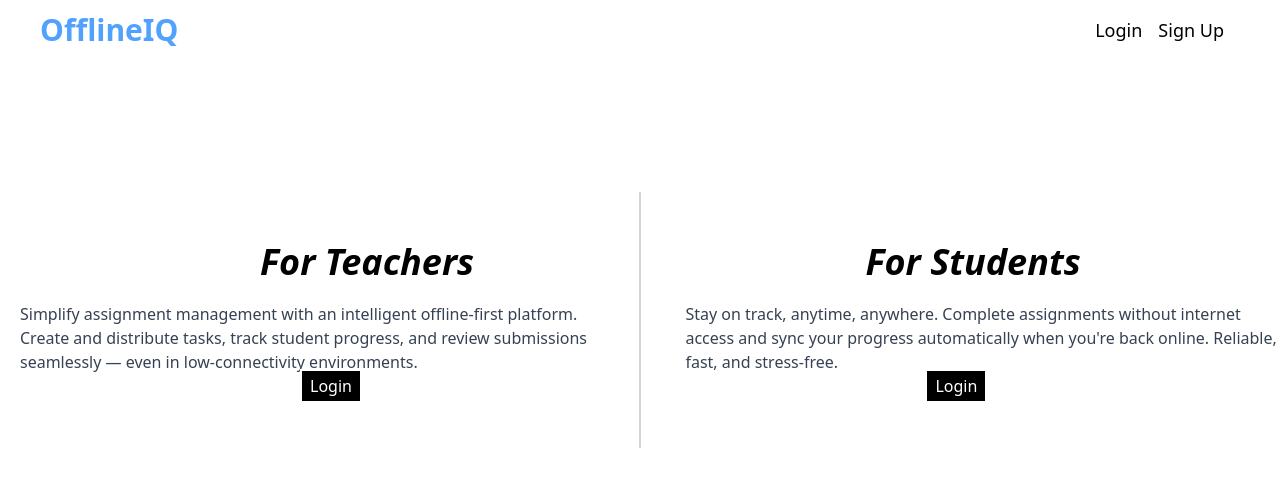
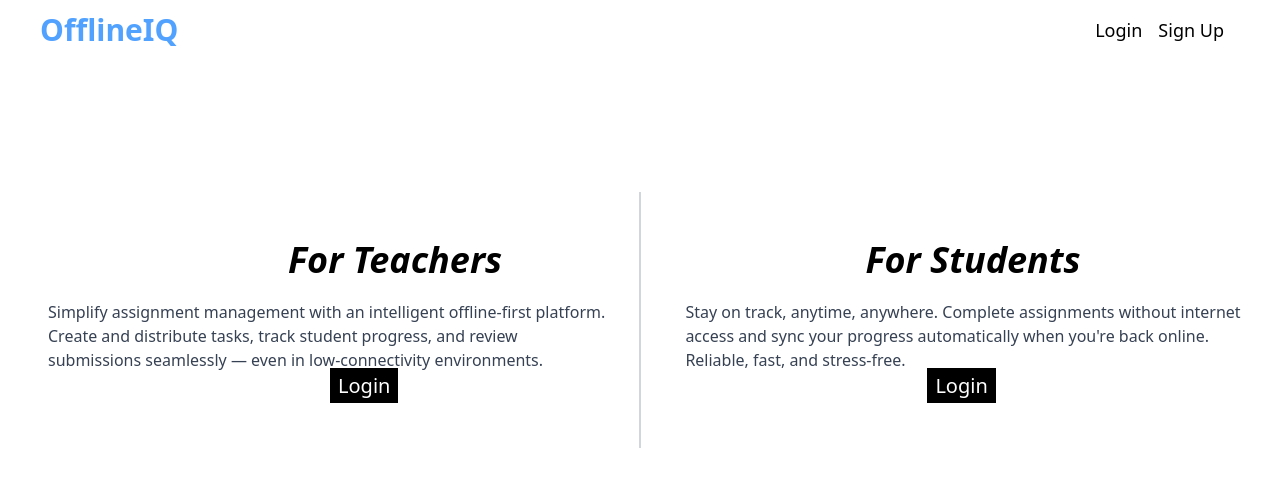
Before and after one commit to VibhorSharma0053/Virus, a React (Vite) app in the folder client/: page /account in a window 1280 px wide. Shown: the top 486 px of the page. Built offline with nearby package versions, Linux system fonts and the light colour scheme.

Commit message:
Linking update in Account Page

```diff
--- a/client/src/components/createAssignment.jsx
+++ b/client/src/components/createAssignment.jsx
@@ -205,7 +205,12 @@ const TeacherAssignmentCreation = (props) => {
           >
             Create Assignment
           </button>
-          <button onClick={props.close}>Cancel</button>
+          <button
+            onClick={props.close}
+            className="mt-4 px-4 py-2 rounded-lg text-red-600 border border-red-300 hover:bg-red-50 active:bg-red-100 transition duration-200"
+          >
+            Cancel
+          </button>
         </div>
       </form>
     </div>
--- a/client/src/pages/Account.jsx
+++ b/client/src/pages/Account.jsx
@@ -6,7 +6,7 @@ const Account = () => {
   return (
     <>
       <NavBar />
-      <div className="flex items-center h-130 bg-white">
+      <div className="flex items-center h-130 bg-white px-7">
         <div className="w-7xl">
           <h1 className="font-bold text-4xl pl-65 italic">For Teachers</h1>
           <p className="text-gray-700 pt-5 pl-5 font-sans">
@@ -15,7 +15,7 @@ const Account = () => {
             review submissions seamlessly — even in low-connectivity
             environments.
           </p>
-          <Link className="bg-black text-white border-2 px-2 py-1 ml-75 mt-10">
+          <Link to="/login" className="bg-black transition-all ease-in hover:rounded-3xl duration-150 text-white text-xl border-2 px-2 py-1 ml-75 mt-10">
             Login
           </Link>
         </div>
@@ -29,7 +29,7 @@ const Account = () => {
             internet access and sync your progress automatically when you're
             back online. Reliable, fast, and stress-free.
           </p>
-          <Link className="bg-black text-white border-2 px-2 py-1 ml-65 mt-9">
+          <Link to="/login" className="bg-black  transition-all ease-in hover:rounded-3xl duration-150 text-white text-xl border-2 px-2 py-1 ml-65 mt-9">
             Login
           </Link>
         </div>
```
